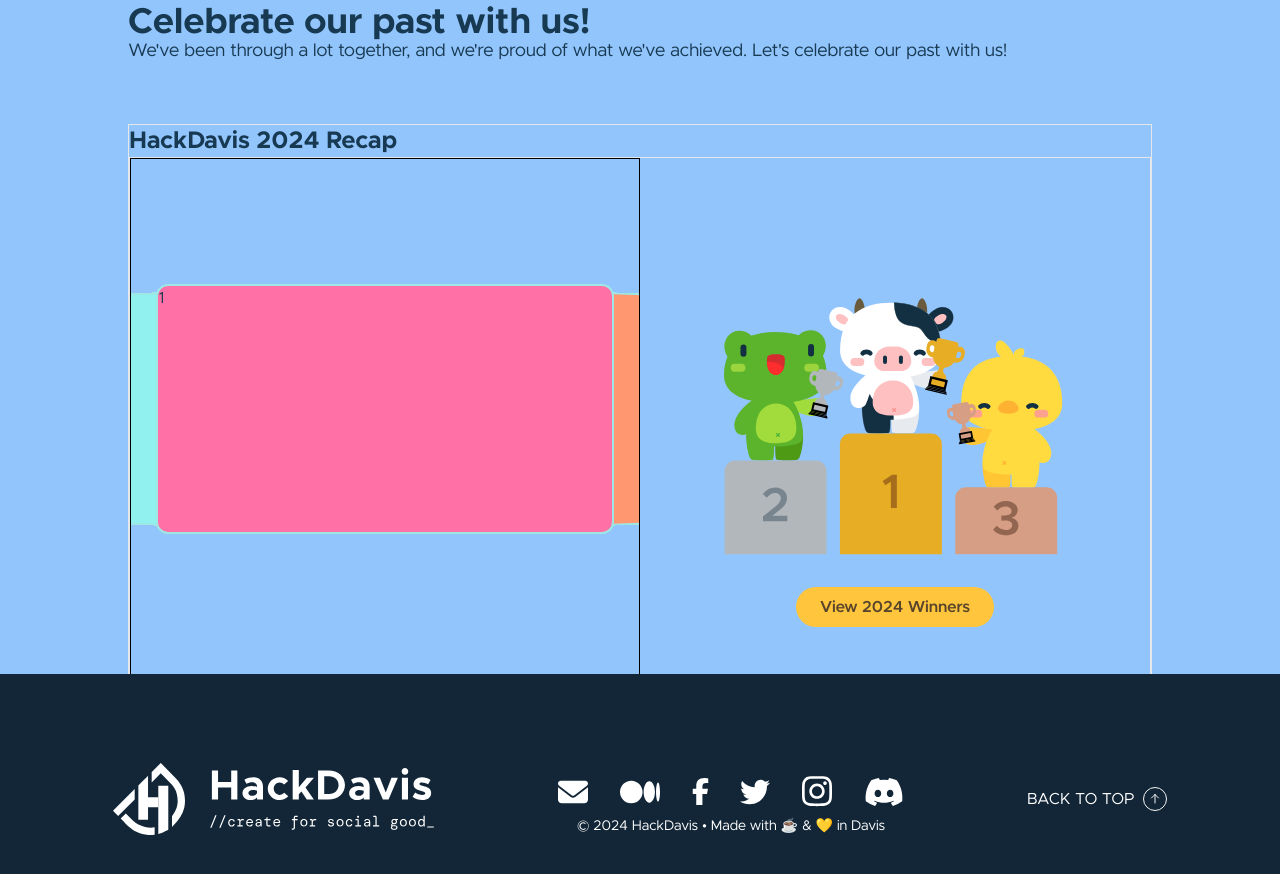
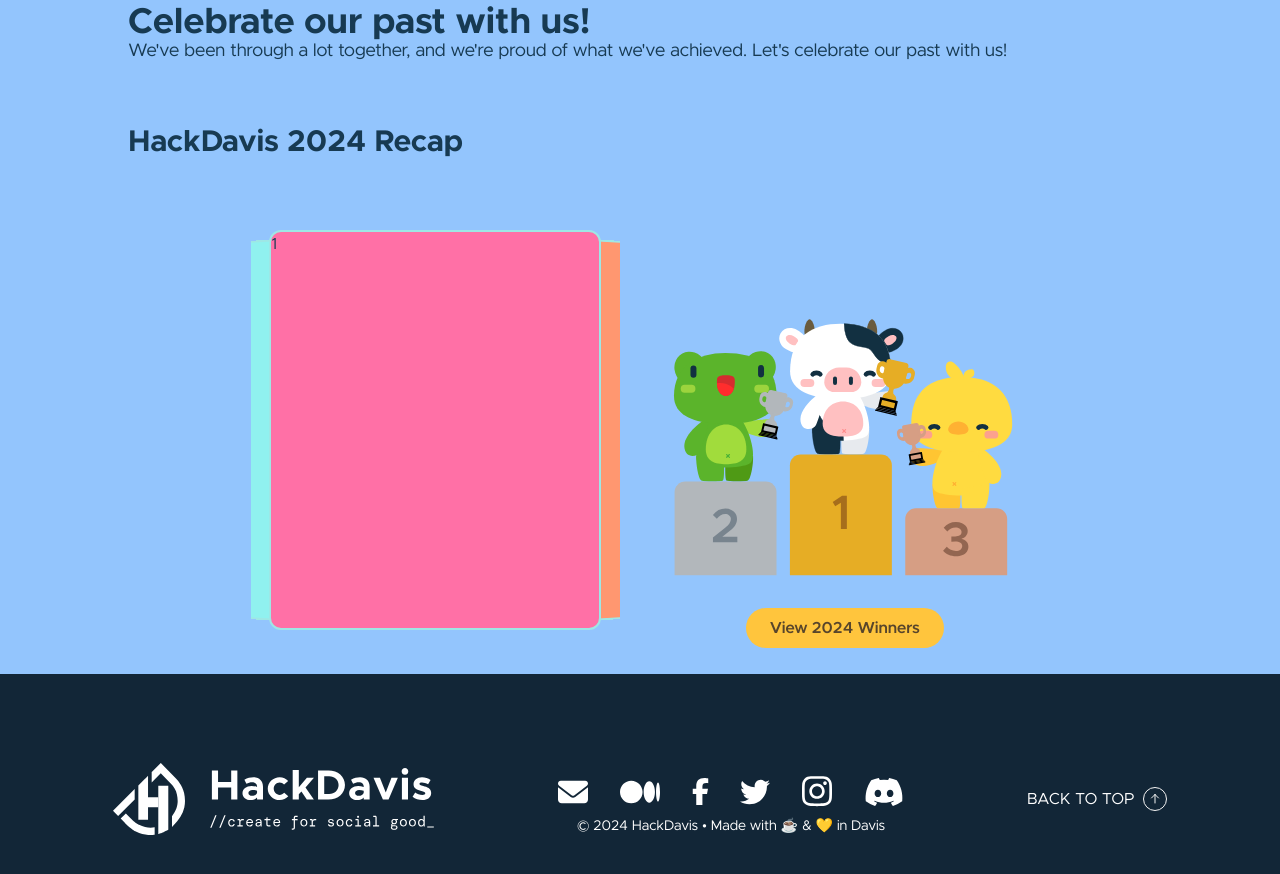
Before and after one commit to HackDavis/website-2025, a Next.js app: page /about-us in a window 1280 px wide. Shown: the part 4420-5294 px from the top of the page. Built offline with nearby package versions, Linux system fonts and the light colour scheme.

Commit message:
recap works gonna import to wrapper component

```diff
--- a/app/(pages)/about-us/_components/Recap/Recap.tsx
+++ b/app/(pages)/about-us/_components/Recap/Recap.tsx
@@ -14,9 +14,9 @@ export default function Recap() {
           </p>
         </div>
 
-        <div className="flex flex-col items-start justify-center border">
-          <h2 className="text-2xl font-bold">HackDavis 2024 Recap</h2>
-          <div className="flex flex-wrap items-center justify-center border w-full">
+        <div className="flex flex-col items-start justify-center ">
+          <h2 className="text-3xl font-bold">HackDavis 2024 Recap</h2>
+          <div className="flex flex-wrap items-center justify-center w-full pr-[10%] pl-[10%]">
             <div className="w-1/2">
               <RecapCarousel />
             </div>
--- a/app/(pages)/about-us/_components/Recap/recap_carousel.tsx
+++ b/app/(pages)/about-us/_components/Recap/recap_carousel.tsx
@@ -4,6 +4,7 @@ import { useState } from 'react';
 import styled from 'styled-components';
 
 const CarouselContainer = styled.div`
+  padding: 5%;
   height: 100%;
   margin: 0;
   display: grid;
@@ -11,7 +12,6 @@ const CarouselContainer = styled.div`
   grid-template-columns: 1fr 30px 30px 30px 30px 30px 1fr;
   align-items: center;
   justify-items: center;
-  border: 1px solid black;
 `;
 
 const Carousel = styled.main<{ position: number }>`
@@ -34,7 +34,7 @@ const Carousel = styled.main<{ position: number }>`
 const Item = styled.div<{ offset: number }>`
   position: absolute;
   width: 90%;
-  height: 50%;
+  height: 80%;
   --offset: ${(props) => props.offset};
   --r: calc(var(--position) - var(--offset));
   --abs: max(calc(var(--r) * -1), var(--r));
@@ -45,6 +45,7 @@ const Item = styled.div<{ offset: number }>`
 `;
 
 const RadioInput = styled.input`
+  margin-top: -100px;
   &:nth-of-type(1) {
     grid-column: 2 / 3;
     grid-row: 2 / 3;
```
